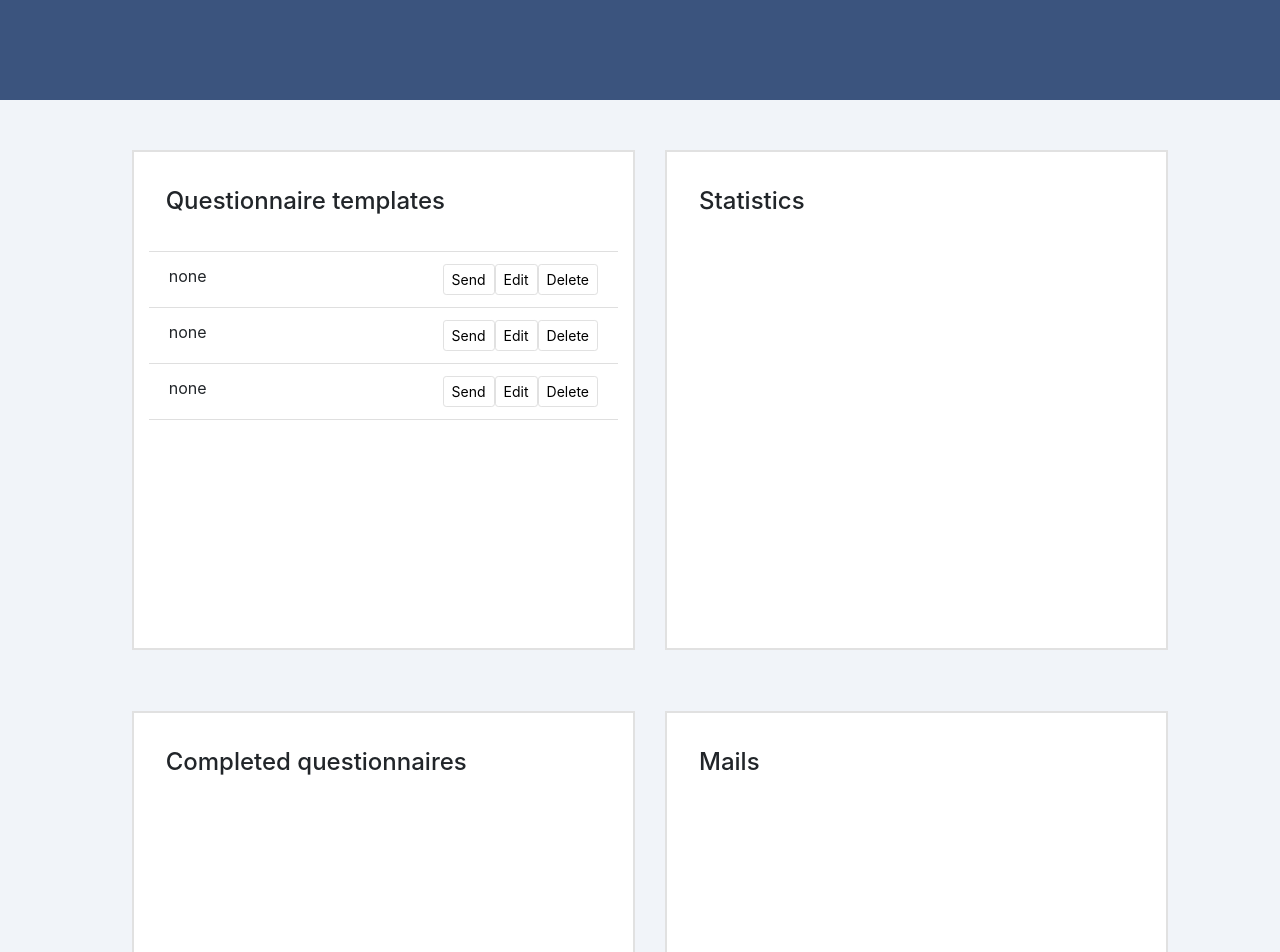
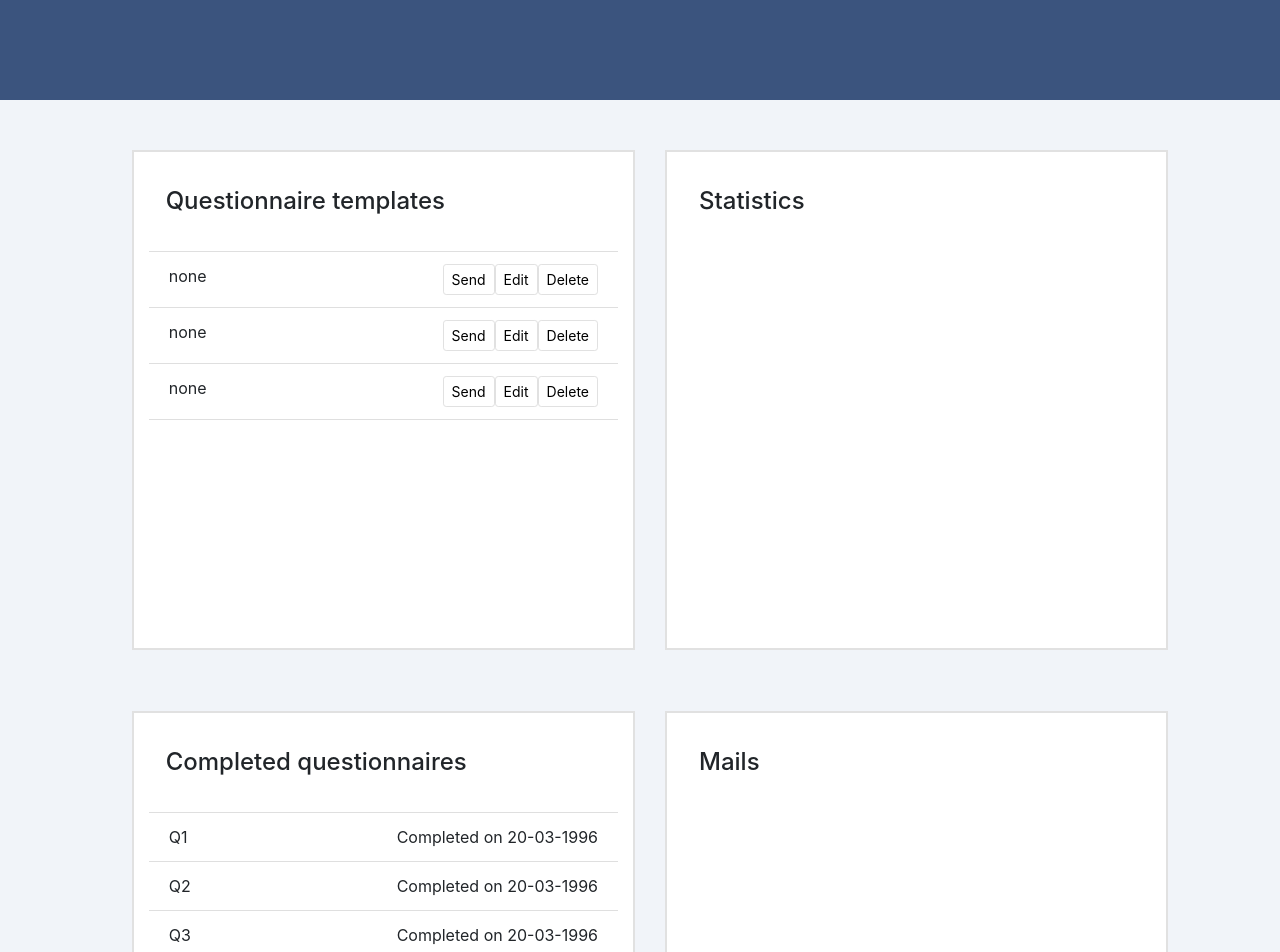
Before and after one commit to Rishod/easy-questionnaire, an Angular app: page / in a window 1280 px wide. Shown: the top 952 px of the page. Built offline with nearby package versions, Linux system fonts and the light colour scheme.

Commit message:
create questionnaire item for table

```diff
--- a/src/app/app.module.ts
+++ b/src/app/app.module.ts
@@ -10,6 +10,7 @@ import { MailTableComponent } from './component/mail-table/mail-table.component'
 import { QuestionnaireTemplateItemComponent } from './component/questionnaire-template-item/questionnaire-template-item.component';
 import { ButtonComponent } from './component/button/button.component';
 import {NoopAnimationsModule} from '@angular/platform-browser/animations';
+import { QuestionnaireItemComponent } from './component/questionnaire-item/questionnaire-item.component';
 
 
 @NgModule({
@@ -20,7 +21,8 @@ import {NoopAnimationsModule} from '@angular/platform-browser/animations';
     QuestionnaireTableComponent,
     MailTableComponent,
     QuestionnaireTemplateItemComponent,
-    ButtonComponent
+    ButtonComponent,
+    QuestionnaireItemComponent
   ],
   imports: [
     BrowserModule,
--- /dev/null
+++ b/src/app/component/questionnaire-item/questionnaire-item.component.css
@@ -0,0 +1,4 @@
+.flex-space{
+  display: flex;
+  justify-content: space-between;
+}
--- /dev/null
+++ b/src/app/component/questionnaire-item/questionnaire-item.component.html
@@ -0,0 +1,8 @@
+<div class="flex-space">
+  <span>
+    {{name}}
+  </span>
+  <div>
+    <div>Completed on {{completedOn}}</div>
+  </div>
+</div>
--- /dev/null
+++ b/src/app/component/questionnaire-item/questionnaire-item.component.ts
@@ -0,0 +1,20 @@
+import {Component, Input, OnInit} from '@angular/core';
+
+@Component({
+  selector: 'app-questionnaire-item',
+  templateUrl: './questionnaire-item.component.html',
+  styleUrls: ['./questionnaire-item.component.css']
+})
+export class QuestionnaireItemComponent implements OnInit {
+
+  @Input('name')
+  name: string;
+  @Input('completedOn')
+  completedOn: string;
+
+  constructor() { }
+
+  ngOnInit() {
+  }
+
+}
--- a/src/app/component/questionnaire-table/questionnaire-table.component.html
+++ b/src/app/component/questionnaire-table/questionnaire-table.component.html
@@ -7,5 +7,13 @@
   </div>
 
 
+  <div style="margin: 15px">
+    <ul class="list-group list-group-flush">
+      <app-questionnaire-item [name]="'Q1'" [completedOn]="'20-03-1996'" class="list-item list-group-item"></app-questionnaire-item>
+      <app-questionnaire-item [name]="'Q2'" [completedOn]="'20-03-1996'" class="list-item list-group-item"></app-questionnaire-item>
+      <app-questionnaire-item [name]="'Q3'" [completedOn]="'20-03-1996'" class="list-item list-group-item"></app-questionnaire-item>
+    </ul>
+  </div>
+
 
 </div>
--- a/src/app/component/questionnaire-template-item/questionnaire-template-item.component.html
+++ b/src/app/component/questionnaire-template-item/questionnaire-template-item.component.html
@@ -8,5 +8,4 @@
     <app-button [name]="'Delete'"></app-button>
   </div>
 
-
 </div>
```
Also changed, not shown: 1 other file (tests, documents, lock files or other folders).
